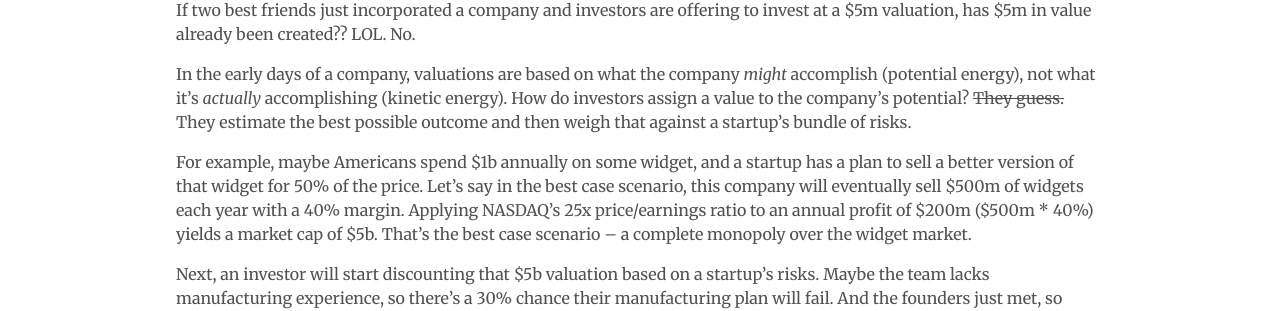
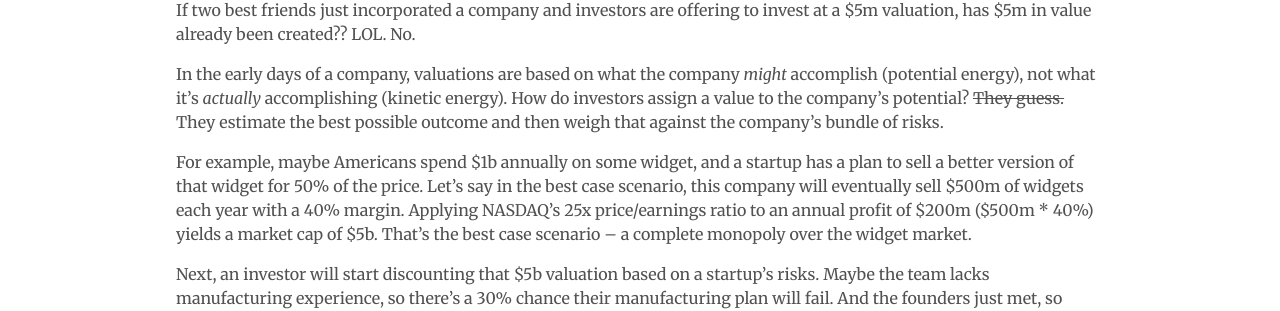
Before and after one commit to codingvc/codingvc, a Jekyll site: the page built from _posts/2016-03-03-startups-are-risk-bundles.markdown, in a window 1280 px wide and 900 px high, scrolled down 1488 px. Shown: the part 148-459 px from the top of the window. Built offline with Jekyll 4.4.1, drawn with Linux system fonts in a browser that asks for light colours; nearby versions of some CDN libraries; Markdown is read by kramdown in place of the engine named in the settings; comment, search, counter and statistics services are not loaded.

```diff
--- a/_posts/2016-03-03-startups-are-risk-bundles.markdown
+++ b/_posts/2016-03-03-startups-are-risk-bundles.markdown
@@ -34,7 +34,7 @@ Every startup has a different bundle of risks, and it's important to address the
 ## The relationship between risks and valuations
 If two best friends just incorporated a company and investors are offering to invest at a $5m valuation, has $5m in value already been created?? LOL. No.
 
-In the early days of a company, valuations are based on what the company _might_ accomplish (potential energy), not what it's _actually_ accomplishing (kinetic energy). How do investors assign a value to the company's potential? <strike>They guess.</strike> They estimate the best possible outcome and then weigh that against a startup's bundle of risks.
+In the early days of a company, valuations are based on what the company _might_ accomplish (potential energy), not what it's _actually_ accomplishing (kinetic energy). How do investors assign a value to the company's potential? <strike>They guess.</strike> They estimate the best possible outcome and then weigh that against the company's bundle of risks.
 
 For example, maybe Americans spend $1b annually on some widget, and a startup has a plan to sell a better version of that widget for 50% of the price. Let's say in the best case scenario, this company will eventually sell $500m of widgets each year with a 40% margin. Applying NASDAQ's 25x price/earnings ratio to an annual profit of $200m ($500m * 40%) yields a market cap of $5b. That's the best case scenario -- a complete monopoly over the widget market.
 
```
